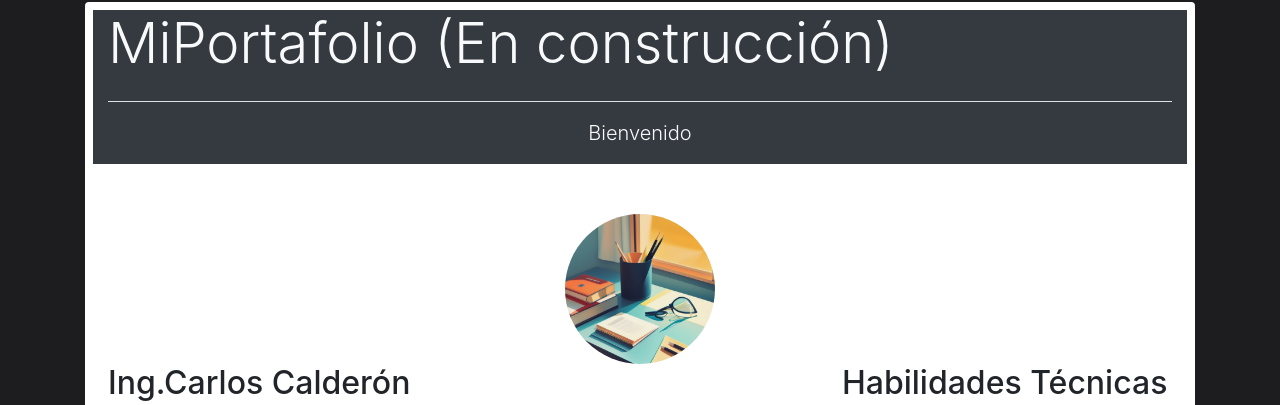
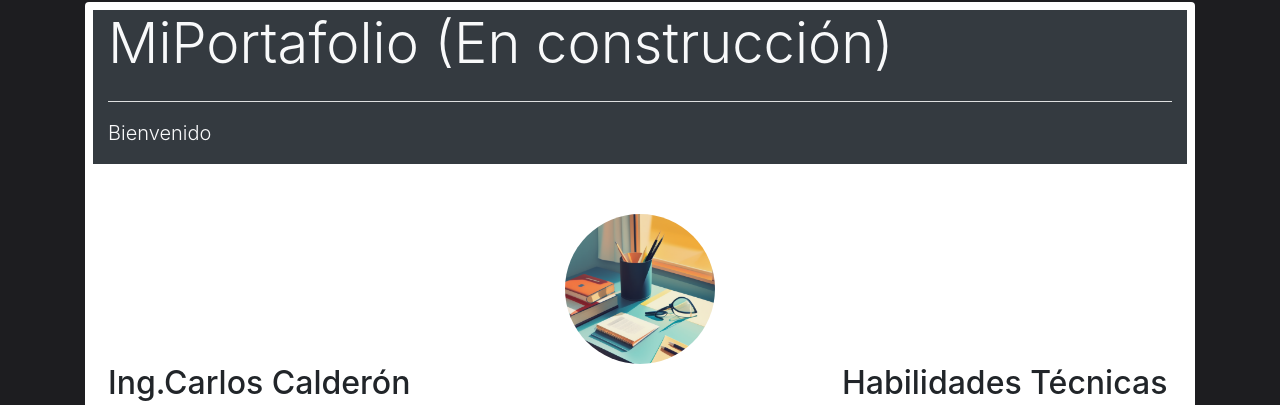
Before and after one commit to iCharly666/portafolio, a Django app: page / in a window 1280 px wide. Shown: the part 114-519 px from the top of the page. Run offline with Django 4.2, Linux system fonts and the light colour scheme; some libraries are stand-ins or nearby versions.

Commit message:
notes update

```diff
--- a/mysite/blog/templates/index.html
+++ b/mysite/blog/templates/index.html
@@ -11,13 +11,15 @@
             <div class="container-fluid mb-5">
                 <div class="row align-items-center">
                     <div class="col-md-12">
-                        <h1 class="display-4 text-light mb-4">MiPortafolio (En construcción)</h1>
+                        <h1 class="display-4 text-light mb-4 text-center text-md-left text-truncate w-100">MiPortafolio (En construcción)</h1>
                         <hr class="bg-light">
-                        <p class="lead text-light text-center">Bienvenido</p>
+                        <p class="lead text-light text-center text-md-left">Bienvenido</p>
                     </div>
                 </div>
             </div>
         </header>
+
+
 
         <!-- Contenido principal -->
         <main>
```
